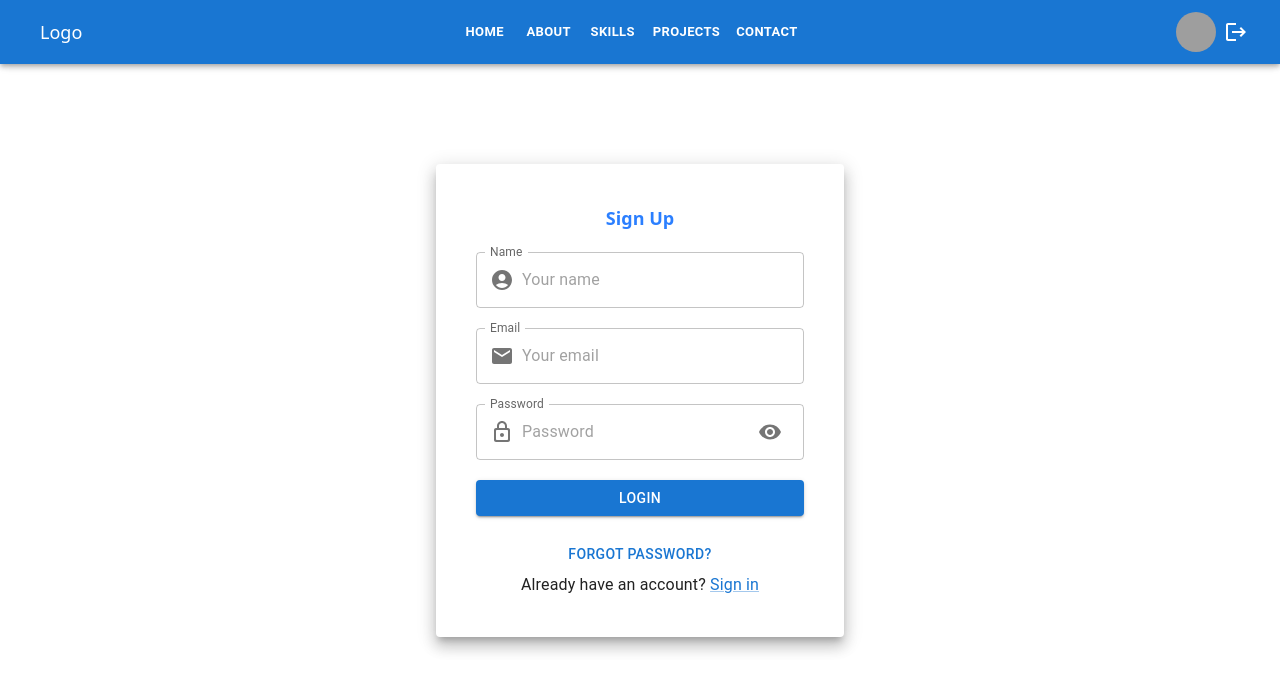
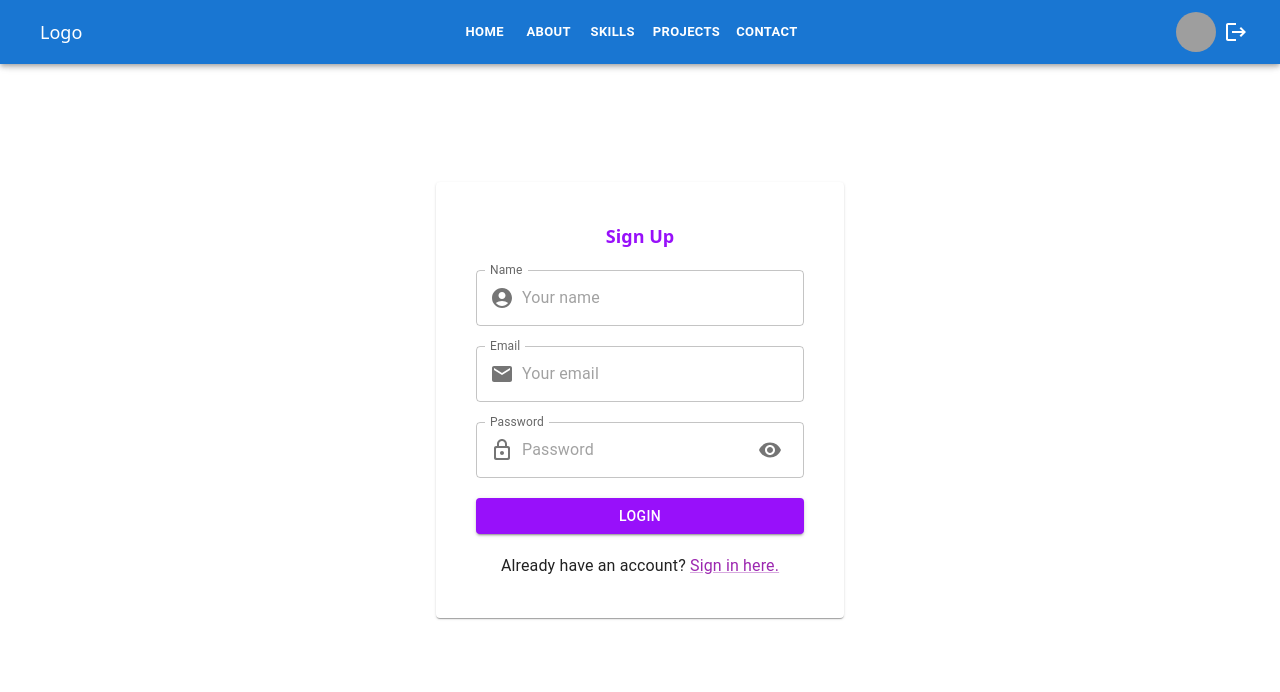
Before and after one commit to SusilThapa1/NextjsPractice, a Next.js app: page /signup in a window 1280 px wide. Shown: the top 692 px of the page. Built offline with nearby package versions, Linux system fonts and the light colour scheme; grey boxes are pictures that could not be loaded; some icons are missing.

Commit message:
add register page

```diff
--- a/src/app/signup/page.jsx
+++ b/src/app/signup/page.jsx
@@ -1,10 +1,11 @@
-import SignUpForm from "@/components/SignUpForm";
+import Register from "@/components/Register";
+import SignUpForm from "@/components/Register";
 import React from "react";
 
 const page = () => {
   return (
     <div>
-      <SignUpForm />
+      <Register />
     </div>
   );
 };
--- a/src/components/Login.jsx
+++ b/src/components/Login.jsx
@@ -47,13 +47,16 @@ const Login = () => {
     toast.success("Logged in Successfully!");
   };
   return (
-    <div className="px-2 md:px-5  ">
-      <Paper elevation={10} className="flex flex-col gap-5 w-full p-5 md:p-10">
-        <h1 className="text-center font-semibold text-lg text-blue-500">
+    <div className="px-2 md:px-5 ">
+      <Paper className="flex flex-col gap-5 !w-full p-5 md:p-10">
+        <h1 className="text-center font-semibold text-lg text-purple-600">
           Sign In
         </h1>
-        <p className="text-center font-medium text-blue-500">Welcome Back !</p>
+        <p className="text-center font-medium text-purple-600">
+          Welcome Back !
+        </p>
         <TextField
+          color="secondary"
           label="Email"
           type="email"
           name="email"
@@ -72,6 +75,7 @@ const Login = () => {
         />
 
         <TextField
+          color="secondary"
           label="Password"
           name="password"
           type={showPass ? "text" : "password"}
@@ -98,14 +102,21 @@ const Login = () => {
             },
           }}
         />
-        <Button onClick={handleSubmit} variant="contained">
+        <Button
+          onClick={handleSubmit}
+          variant="contained"
+          className="!bg-purple-600"
+        >
           {" "}
           Login
         </Button>
         <div className="flex justify-between items-center flex-col">
-          <Button>Forgot password?</Button>
+          <Link color="secondary">Forgot password?</Link>
           <Typography>
-            Don't have an account? <Link href="/signup">Create one.</Link>
+            Don't have an account?{" "}
+            <Link color="secondary" href="/signup">
+              Create one.
+            </Link>
           </Typography>
         </div>
       </Paper>
--- a/src/components/SignUpForm.jsx
+++ b/src/components/Register.jsx
@@ -21,7 +21,7 @@ import { useRouter } from "next/navigation";
 import React, { useState } from "react";
 import { toast } from "react-toastify";
 
-const SignUpForm = () => {
+const Register = () => {
   const [formData, setFormData] = useState({
     username: "",
     email: "",
@@ -49,12 +49,14 @@ const SignUpForm = () => {
     toast.success("Registered Successfully!");
   };
   return (
-    <Container className="px-2 md:px-5 ">
-      <Paper elevation={10} className="flex flex-col gap-5 w-full p-5 md:p-10">
-        <h1 className="text-center font-semibold text-lg text-blue-500">
+    <Container className="px-2 md:px-5 w-full">
+      <Paper className="flex flex-col gap-5 w-full p-5 md:p-10">
+        <h1 className="text-center font-semibold text-lg text-purple-600">
           Sign Up
         </h1>
+
         <TextField
+          color="secondary"
           label="Name"
           name="username"
           value={formData.username}
@@ -71,6 +73,7 @@ const SignUpForm = () => {
           }}
         />
         <TextField
+          color="secondary"
           label="Email"
           type="email"
           name="email"
@@ -89,6 +92,7 @@ const SignUpForm = () => {
         />
 
         <TextField
+          color="secondary"
           label="Password"
           name="password"
           type={showPass ? "text" : "password"}
@@ -115,14 +119,20 @@ const SignUpForm = () => {
             },
           }}
         />
-        <Button onClick={handleSubmit} type="submit" variant="contained">
+        <Button
+          onClick={handleSubmit}
+          variant="contained"
+          className="!bg-purple-600"
+        >
           {" "}
           Login
         </Button>
         <div className="flex justify-between items-center flex-col">
-          <Button>Forgot password?</Button>
           <Typography>
-            Already have an account? <Link href="/login">Sign in</Link>
+            Already have an account?{" "}
+            <Link color="secondary" href="/login">
+              Sign in here.
+            </Link>
           </Typography>
         </div>
       </Paper>
@@ -130,4 +140,4 @@ const SignUpForm = () => {
   );
 };
 
-export default SignUpForm;
+export default Register;
```
